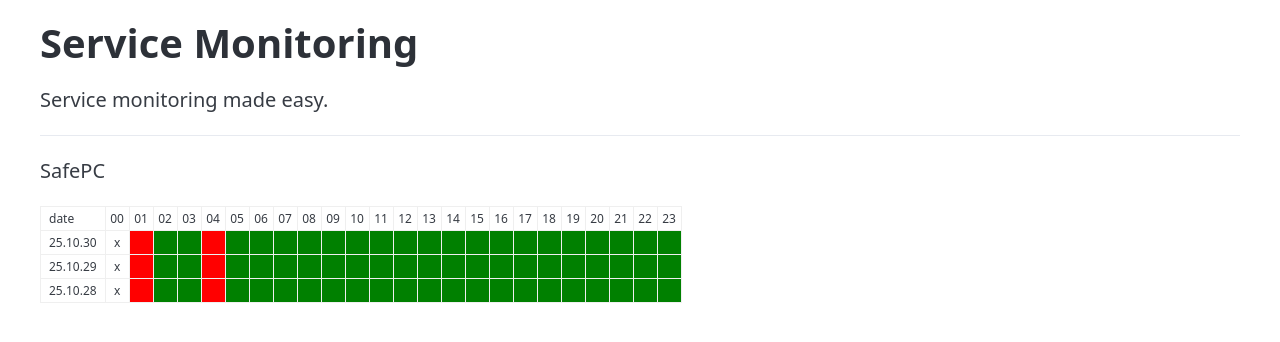
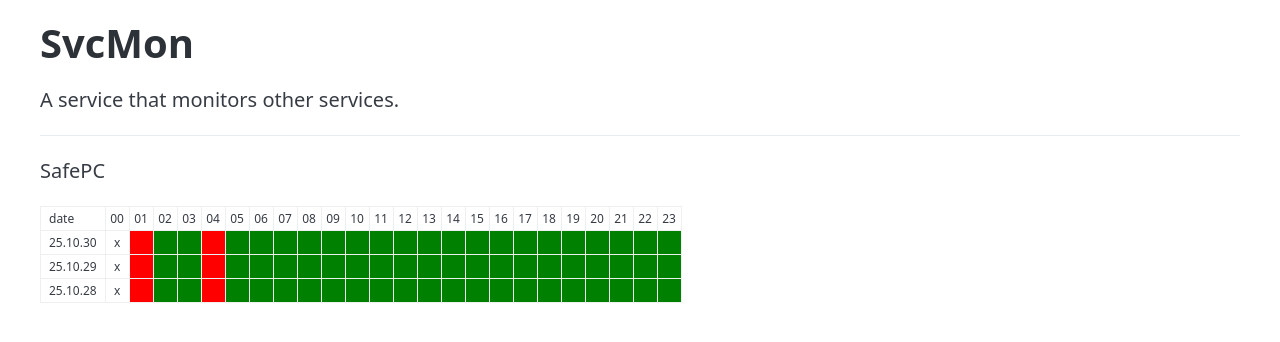
Before and after one commit to cyanedel/svcmon, a plain HTML site: page static/index.html in a window 1280 px wide. Drawn offline with Linux system fonts and the light colour scheme.

Commit message:
Rename service name;

```diff
--- a/static/index.html
+++ b/static/index.html
@@ -6,8 +6,8 @@
 </head>
 <body>
   <main class="container">
-    <h1>Service Monitoring</h1>
-    <p>Service monitoring made easy.</p>
+    <h1>SvcMon</h1>
+    <p>A service that monitors other services.</p>
 
     <hr />
     <p>SafePC</p>
```
Also changed, not shown: 6 other files.
